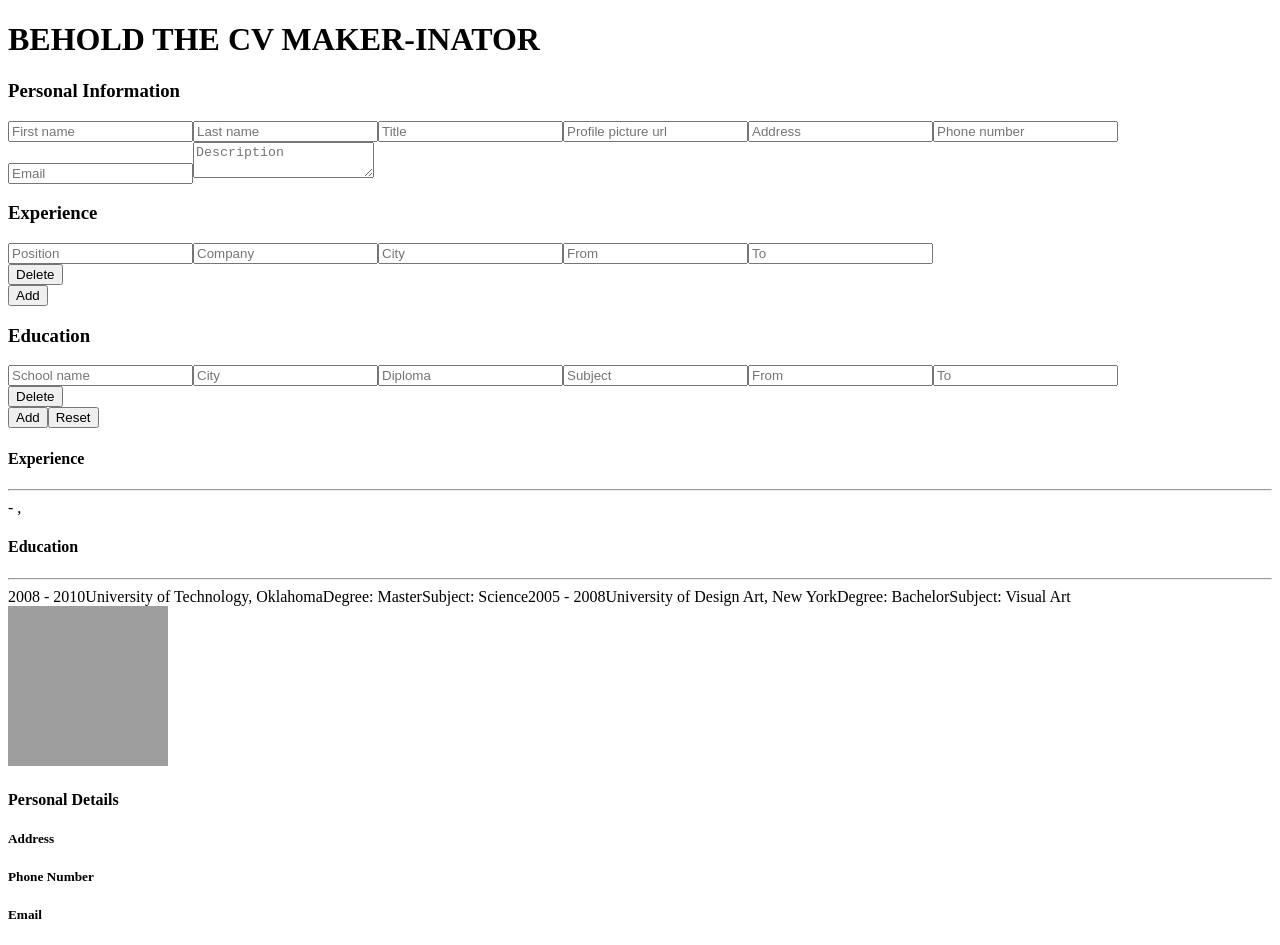
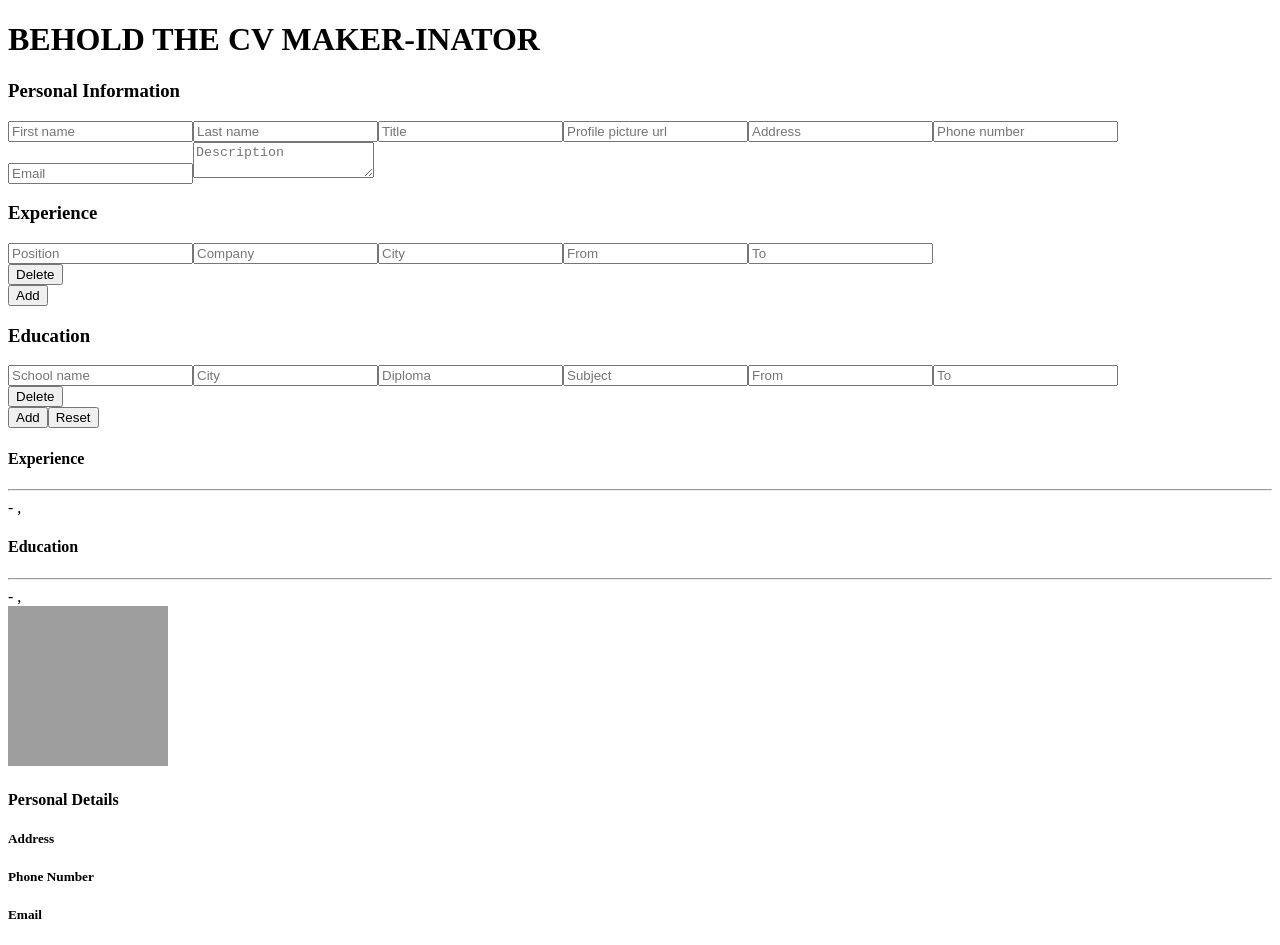
Before and after one commit to ColdBlood237/odin-cv-application, a React (Create React App) app: page / in a window 1280 px wide. Built offline with nearby package versions, Linux system fonts and the light colour scheme; grey boxes are pictures that could not be loaded.

Commit message:
Make the overview of the education section reactive to the inputs

```diff
--- a/src/App.js
+++ b/src/App.js
@@ -31,13 +31,25 @@ export default class App extends Component {
           key: uniqid(),
         },
       ],
+      education: [
+        {
+          school: "",
+          city: "",
+          diploma: "",
+          subject: "",
+          from: "",
+          to: "",
+          key: uniqid(),
+        },
+      ],
     };
 
     this.handleChange = this.handleChange.bind(this);
     this.handleExperienceChange = this.handleExperienceChange.bind(this);
+    this.handleEducationChange = this.handleEducationChange.bind(this);
   }
 
-  handleChange(e) {
+  handleChange() {
     this.setState({
       generalInfo: {
         fname: document.getElementById("fname").value,
@@ -53,7 +65,6 @@ export default class App extends Component {
   }
 
   handleExperienceChange(id) {
-    console.log(id);
     const currentExpIndex = this.state.experiences.findIndex(
       (exp) => exp.key == id
     );
@@ -72,6 +83,26 @@ export default class App extends Component {
     });
   }
 
+  handleEducationChange(id) {
+    const currentEduIndex = this.state.education.findIndex(
+      (exp) => exp.key == id
+    );
+    const updatedEducation = {
+      school: document.getElementById("school").value,
+      city: document.getElementById("school-city").value,
+      diploma: document.getElementById("diploma").value,
+      subject: document.getElementById("subject").value,
+      from: document.getElementById("edu-from").value,
+      to: document.getElementById("edu-to").value,
+      key: id,
+    };
+    const newEducation = [...this.state.education];
+    newEducation[currentEduIndex] = updatedEducation;
+    this.setState({
+      education: newEducation,
+    });
+  }
+
   render() {
     return (
       <>
@@ -85,13 +116,17 @@ export default class App extends Component {
           />
           <button>Add</button>
           <h3>Education</h3>
-          <Education />
+          <Education
+            handleEducationChange={this.handleEducationChange}
+            id={this.state.education[0].key}
+          />
           <button>Add</button>
           <button>Reset</button>
         </div>
         <Overview
           generalInfo={this.state.generalInfo}
           experiences={this.state.experiences}
+          education={this.state.education}
         />
       </>
     );
--- a/src/components/Education.js
+++ b/src/components/Education.js
@@ -3,18 +3,55 @@ import React, { Component } from "react";
 export default class Education extends Component {
   constructor() {
     super();
+
+    this.handleChange = this.handleChange.bind(this);
+  }
+
+  handleChange() {
+    const { handleEducationChange, id } = this.props;
+    handleEducationChange(id);
   }
 
   render() {
     return (
       <div>
         <form>
-          <input type="text" placeholder="School name"></input>
-          <input type="text" placeholder="City"></input>
-          <input type="text" placeholder="Diploma"></input>
-          <input type="text" placeholder="Subject"></input>
-          <input type="text" placeholder="From"></input>
-          <input type="text" placeholder="To"></input>
+          <input
+            id="school"
+            onChange={this.handleChange}
+            type="text"
+            placeholder="School name"
+          ></input>
+          <input
+            id="school-city"
+            onChange={this.handleChange}
+            type="text"
+            placeholder="City"
+          ></input>
+          <input
+            id="diploma"
+            onChange={this.handleChange}
+            type="text"
+            placeholder="Diploma"
+          ></input>
+          <input
+            id="subject"
+            onChange={this.handleChange}
+            type="text"
+            placeholder="Subject"
+          ></input>
+          <input
+            id="edu-from"
+            onChange={this.handleChange}
+            type="text"
+            placeholder="From"
+          ></input>
+          <input
+            id="edu-to"
+            onChange={this.handleChange}
+            type="text"
+            placeholder="To"
+          ></input>
         </form>
         <button>Delete</button>
       </div>
--- a/src/components/Overview.js
+++ b/src/components/Overview.js
@@ -6,7 +6,7 @@ export default class Overview extends Component {
   }
 
   render() {
-    const { generalInfo, experiences } = this.props;
+    const { generalInfo, experiences, education } = this.props;
 
     return (
       <div className="overview">
@@ -49,18 +49,28 @@ export default class Overview extends Component {
             <></>
           )}
 
-          <div className="ov-education">
-            <h4>Education</h4>
-            <hr></hr>
-            <span>2008 - 2010</span>
-            <span>University of Technology, Oklahoma</span>
-            <span>Degree: Master</span>
-            <span>Subject: Science</span>
-            <span>2005 - 2008</span>
-            <span>University of Design Art, New York</span>
-            <span>Degree: Bachelor</span>
-            <span>Subject: Visual Art</span>
-          </div>
+          {education.length !== 0 ? (
+            <div className="ov-education">
+              <h4>Education</h4>
+              <hr></hr>
+              {education.map((edu) => {
+                return (
+                  <div key={edu.key}>
+                    <span>
+                      {edu.from} - {edu.to}
+                    </span>
+                    <span>
+                      {edu.school}, {edu.city}
+                    </span>
+                    <span>{edu.diploma}</span>
+                    <span>{edu.subject}</span>
+                  </div>
+                );
+              })}
+            </div>
+          ) : (
+            <></>
+          )}
         </div>
         <div className="ov-sidebar">
           <img src={generalInfo.imgUrl}></img>
```
